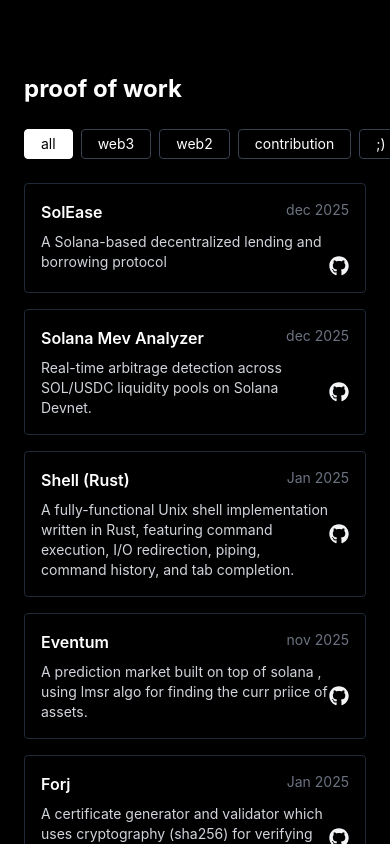
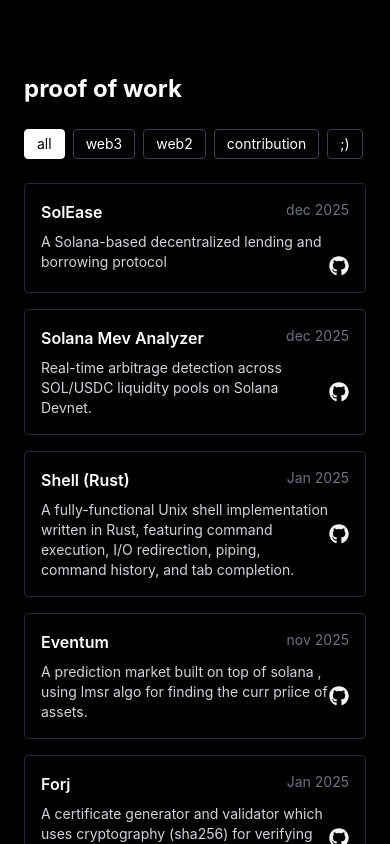
Before and after one commit to harshitneversettle/main_portfolio, a React (Vite) app: page / in a window 390 px wide. Shown: the part 2940-3784 px from the top of the page. Built offline with nearby package versions, Linux system fonts and the light colour scheme; no server answers.

Commit message:
Fix : responsive design

```diff
--- a/src/components/ProofOfWork.jsx
+++ b/src/components/ProofOfWork.jsx
@@ -23,7 +23,7 @@ export default function ProofOfWork() {
           <button
             key={cat}
             onClick={() => setFilter(cat)}
-            className={`px-4 py-1 border rounded text-sm ${
+            className={`px-3 py-1 border rounded text-sm ${
               filter === cat
                 ? "bg-black dark:bg-white text-white dark:text-black border-black dark:border-white"
                 : "border-gray-300 dark:border-gray-700 text-black dark:text-white hover:bg-gray-100 dark:hover:bg-gray-900"
@@ -63,10 +63,10 @@ export default function ProofOfWork() {
                   ~ {work.description}
                 </p>
               )}
-              <p className="text-white text-center">
+              <p className="text-white  bottom-6 right-6">
                 <a
                   href={work.github}
-                  className="ml-1 text-gray-800 hover:text-gray-400 dark:text-gray-100 dark:hover:text-gray-800 transition"
+                  className="ml-1 text-gray-800 hover:text-gray-400 dark:text-gray-100 dark:hover:text-gray-800 transition "
                   target="_blank"
                 >
                   {work.github ? <FaGithub className="text-xl" /> : ""}
```
